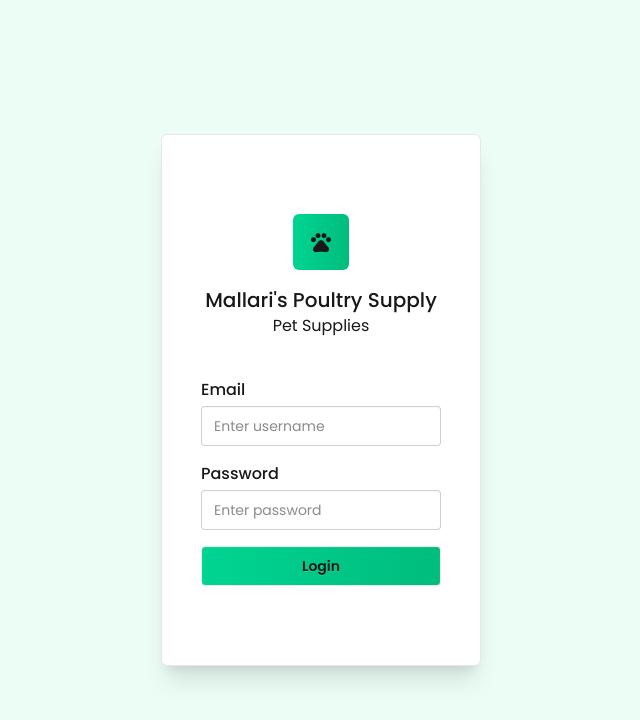
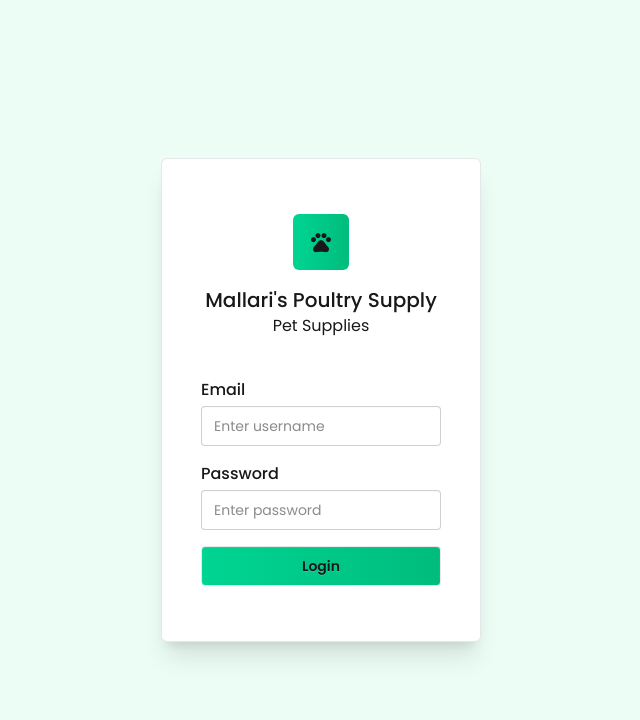
Before and after one commit to MarkMallari16/mallari-s-poultry-supply-point-of-sale-with-inventory-system-react-ts-supabase, a React (Vite) app: page /login in a window 1280 px wide. Shown: the top 720 px of the page, without its empty margins (319-959 px from the left). Built offline with nearby package versions, Linux system fonts and the light colour scheme; no server answers.

Commit message:
upd: UI strucutre

```diff
--- a/src/components/ProtectedRoutes.tsx
+++ b/src/components/ProtectedRoutes.tsx
@@ -10,7 +10,7 @@ const ProtectedRoutes = ({ children, allowedRole }: ProtectedRouteProps) => {
     const { user, loading } = useAuth();
 
     if (loading) {
-        return <div className="min-h-screen bg-green-50"></div>
+        return <div className="min-h-screen bg-white"></div>
     }
 
     if (!user) {
--- a/src/layouts/SharedLayout.tsx
+++ b/src/layouts/SharedLayout.tsx
@@ -11,10 +11,10 @@ const SharedLayout = ({ role }: ShareLayoutProps) => {
     if (!user) {
         throw new Error("User not found");
     }
-    const navClass = ({ isActive }: any) => `py-2 w-full rounded-md  font-medium ${isActive ? 'bg-success text-white' : 'hover:bg-gray-200 text-gray-500'}`
+    const navClass = ({ isActive }: any) => `py-2 w-full rounded-md  font-medium ${isActive ? 'bg-emerald-500 text-white' : 'hover:bg-gray-200 text-gray-500'}`
 
     return (
-        <div className="min-h-screen container mx-auto">
+        <div className="min-h-screen container mx-auto ">
             <header className="pt-2 flex items-center justify-between">
                 <h1 className="text-2xl font-bold">Mallari's Poultry Supply</h1>
                 <div className="flex items-center gap-4">
--- a/src/pages/Login.tsx
+++ b/src/pages/Login.tsx
@@ -21,7 +21,7 @@ const Login = () => {
 
     return (
         <div className="bg-emerald-50 min-h-screen grid place-items-center">
-            <div className="bg-white shadow-xl px-10 py-20 rounded-md w-full lg:w-1/4  ring-1 ring-inset ring-gray-200">
+            <div className="bg-white shadow-xl px-10 py-14 rounded-md w-full lg:w-1/4  ring-1 ring-inset ring-gray-200">
 
                 <div className="flex flex-col justify-center items-center text-center">
                     <div className="bg-linear-to-r from-emerald-400 to-emerald-500 mb-4 rounded-md">
```
